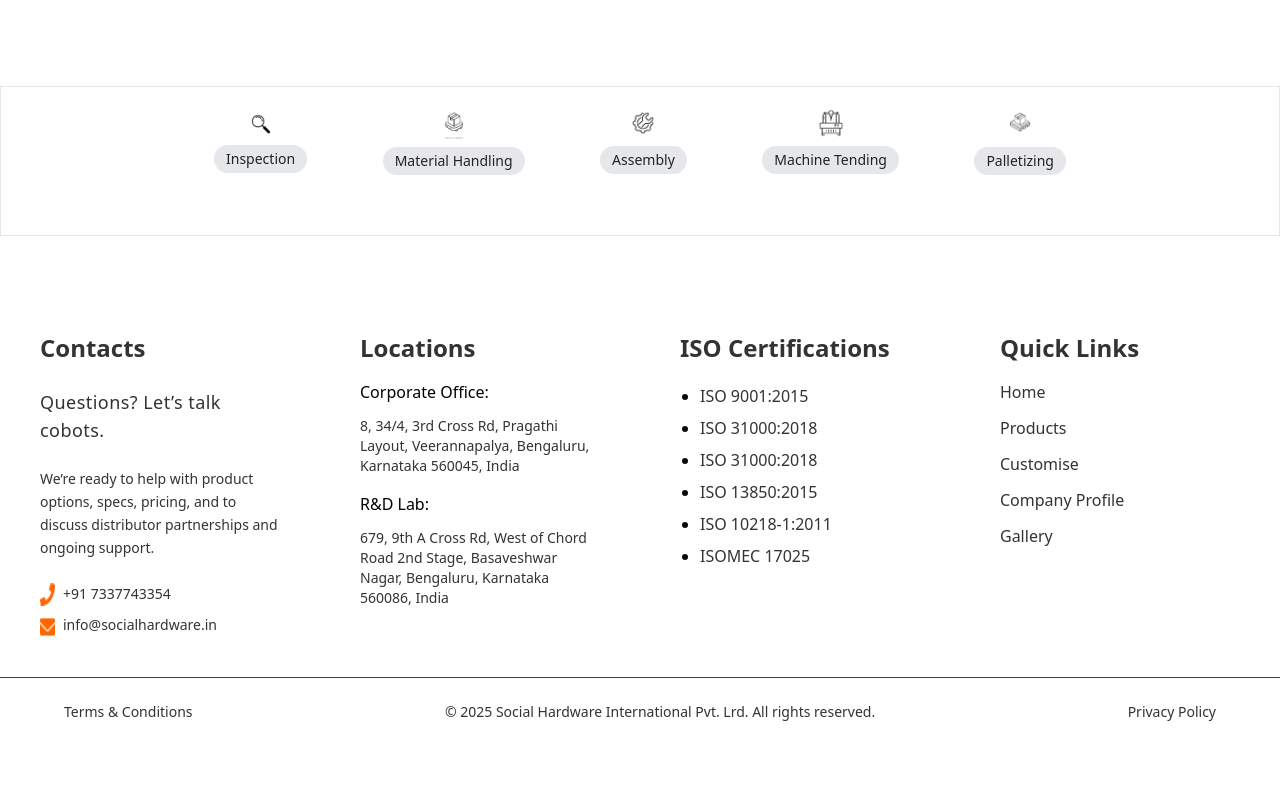
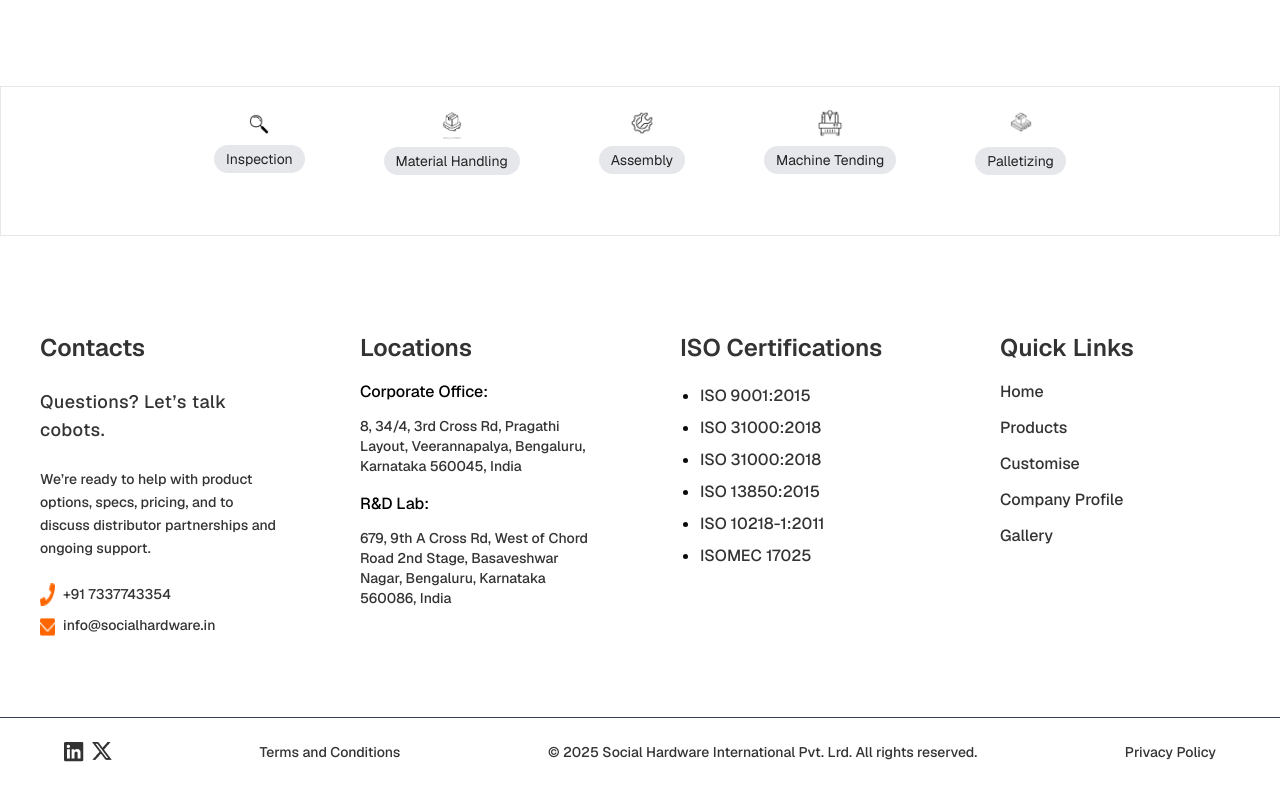
Before and after one commit to Ganeshghatti/Social-Hardware-AMR-Landing-page-v2, a Next.js app: page /about in a window 1280 px wide. Shown: the part 732-1532 px from the top of the page. Before the commit the page ends 1494 px from the top, so only its background shows below. Built offline with nearby package versions, Linux system fonts and the light colour scheme.

Commit message:
fixes layout

```diff
--- /dev/null
+++ b/src/app/(pages)/products/layout.js
@@ -0,0 +1,12 @@
+export const metadata = {
+  title: "Products | Social Hardware",
+  description: "Our Specialised and advanced Products.",
+};
+
+export default function RroductLayout({ children }) {
+  return (
+    <div>
+      <body>{children}</body>
+    </div>
+  );
+}
--- a/src/app/globals.css
+++ b/src/app/globals.css
@@ -6,6 +6,10 @@
 
 html, body {
   overflow-x: hidden;
+}
+
+body {
+  font-family: var(--font-geist-sans), sans-serif;
 }
 
 
--- a/src/components/Footer.jsx
+++ b/src/components/Footer.jsx
@@ -12,7 +12,7 @@ export default function Footer() {
   return (
     <footer className="bg-[#FFFFFF] font-geist w-full pt-16 pb-10">
       <div
-        className="mx-auto px-5 sm:px-10
+        className="mx-auto px-5 sm:px-10 mb-20
                   grid grid-cols-1 sm:grid-cols-2 lg:grid-cols-4
                   gap-10 lg:gap-20"
       >
@@ -174,10 +174,23 @@ export default function Footer() {
         className="max-w-8xl mx-auto px-6 mt-10 pt-6 border-t border-gray-700
                   flex flex-col md:flex-row justify-between text-sm"
       >
-        <div className="flex justify-between w-full mx-10">
-          <p className="text-[#333333]  text-sm font-medium">
-            Terms & Conditions
-          </p>
+        <div className=" flex flex-col md:flex-row justify-between w-full md:mx-10 gap-4">
+          <div className="flex gap-2">
+            <a href="https://x.com/social_hardware" target="_blank">
+              <Image src="/Vector.png" alt="img" width={20} height={20} />
+            </a>
+            <a
+              href="https://www.linkedin.com/company/social-hardware"
+              target="_blank"
+            >
+              <Image src="/Vector (1).png" alt="img" width={20} height={20} />
+            </a>
+          </div>
+          <div className="text-[#333333]  text-sm font-medium">
+            <a href="#" className="hover:text-orange-500">
+              Terms and Conditions
+            </a>
+          </div>
           <p className="text-[#333333]  text-sm font-medium">
             © {new Date().getFullYear()} Social Hardware International Pvt. Lrd.
             All rights reserved.{" "}
--- a/src/components/HeroSection.jsx
+++ b/src/components/HeroSection.jsx
@@ -9,7 +9,7 @@ export default function HeroSection() {
     <section className="w-full bg-[#E5E5E5] font-geist">
       <div className="mx-auto  flex flex-col-reverse md:flex-row border border-gray-300 justify-between px-6 sm:px-10 md:px-8 lg:px-10 gap-6 ">
         <div className="md:w-2/4 md:border-r  border-gray-300 py-0 md:py-10 flex flex-col justify-center items-center md:items-start">
-          <p className="text-[#8D8D8D] font-geist leading-relaxed text-xs sm:text-base md:text-md max-w-xl ">
+          <p className="text-[#8D8D8D] font-geist font-normal leading-relaxed text-xs sm:text-base md:text-md max-w-xl ">
             We’re a Bengaluru-based robotics company, designing, building, and
             integrating cobots and vision systems for Indian industry and
             research. Engineered for real-world conditions and high-impact
--- a/src/components/product/Technical.jsx
+++ b/src/components/product/Technical.jsx
@@ -7,8 +7,8 @@ export default function TechnicalOverview({id}) {
   return (
     <div className=" w-full ">
       <div className="flex flex-col py-16 ">
-        <div className="w-52 mx-auto items-center justify-center flex border-2 shadow-md bg-[#FFFFFF] border-[#E5E5E5] rounded-2xl px-3 py-1">
-          <h2 className="font-geist text-[#232323] font-semibold">
+        <div className="w-64 mx-auto items-center justify-center flex border-2 shadow-md bg-[#FFFFFF] border-[#E5E5E5] rounded-2xl px-3 py-1">
+          <h2 className=" text-[#232323] font-semibold">
             Technical Specifications
           </h2>
         </div>
```
Also changed, not shown: public/Vector (1).png (added), public/Vector.png (added).
